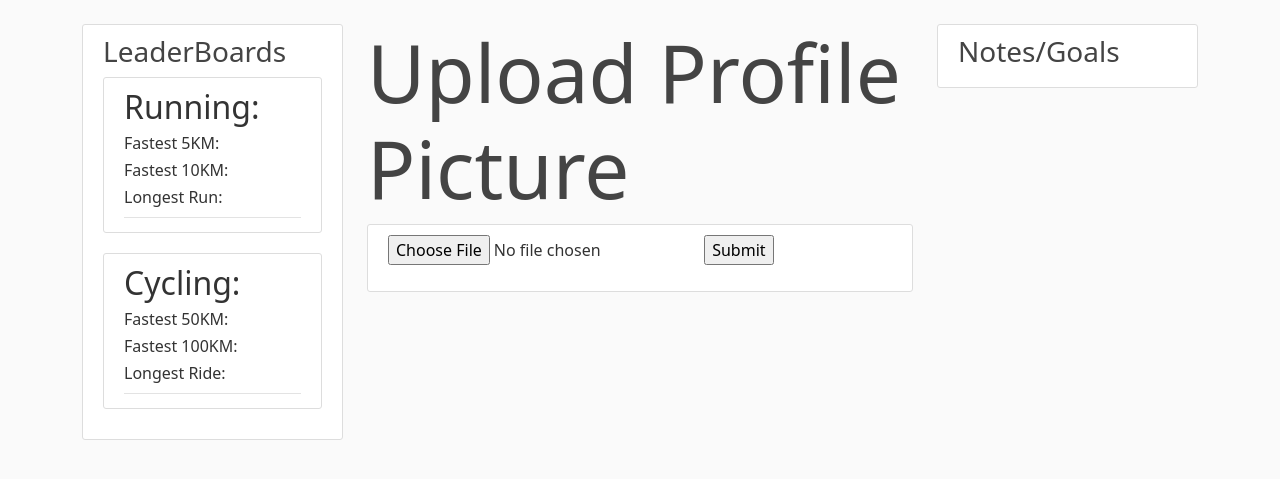
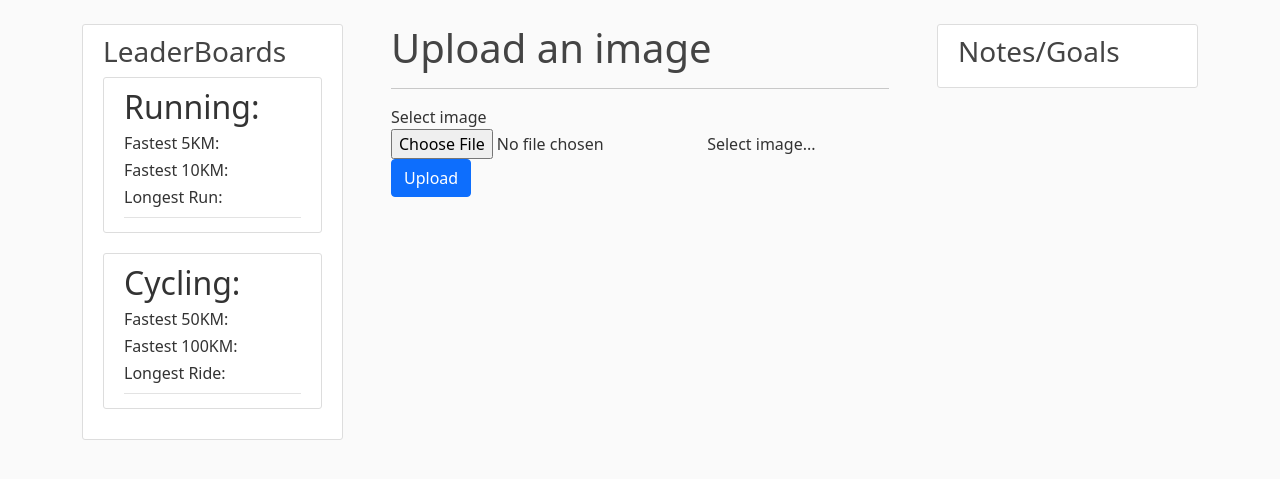
Before and after one commit to lewisstevenmackenzie/Glen-Lyon-Group-Project, a Flask app: page /upload_file in a window 1280 px wide. Shown: the part 56-535 px from the top of the page. Run offline with Flask 2, Linux system fonts and the light colour scheme.

Commit message:
last try

```diff
--- a/fit4all/__init__.py
+++ b/fit4all/__init__.py
@@ -8,6 +8,7 @@ app = Flask(__name__)
 app.config['SECRET_KEY'] = '8656d430a91e21e849364b1dadde70eb'
 app.config['SQLALCHEMY_DATABASE_URI'] = 'sqlite:///site.db'
 app.config["UPLOAD_PATH"] = '/static/profile_images/'
+app.config["IMAGE_UPLOADS"] = "/static/profile_images"
 db = SQLAlchemy(app)
 bcrypt = Bcrypt(app)
 login_manager = LoginManager(app)
--- a/fit4all/routes.py
+++ b/fit4all/routes.py
@@ -202,12 +202,23 @@ def explore_users():
 
     return register()
 
-@app.route("/upload_file",methods=["GET", "POST"])
+
+
+
+
+@app.route("/upload_file", methods=["GET", "POST"])
 def upload_file():
-    if request.method=='POST':
-        f=request.files['file_name']
-        f.save(os.path.join(app.config['UPLOAD_PATH'],f.filename))
-        current_user.image_file = url_for('static/profile_images/', f.filename)
-        db.session.commit()
-        return render_template("home.html")
+
+    if request.method == "POST":
+
+        if request.files:
+
+            image = request.files["image"]
+
+            image.save(os.path.join(app.config["IMAGE_UPLOADS"], image.filename))
+
+            print("Image saved")
+
+            return redirect(request.url)
+
     return render_template("update_profile_pic.html")
--- a/fit4all/templates/update_profile_pic.html
+++ b/fit4all/templates/update_profile_pic.html
@@ -1,11 +1,28 @@
 {% extends "layout.html" %} {% block content %}
-<h1 class="display-1">Upload Profile Picture</h1>
-<article class="media content-section">
-  <div class="media-body">
-    <form action="/upload_file" methods="POST" enctype="multipart/form-data">
-      <input type="file" name="file_name" />
-      <input type="submit" value="Submit" />
-    </form>
+
+<div class="container">
+  <div class="row">
+    <div class="col">
+      <h1>Upload an image</h1>
+      <hr />
+
+      <form action="/upload-image" method="POST" enctype="multipart/form-data">
+        <div class="form-group">
+          <label>Select image</label>
+          <div class="custom-file">
+            <input
+              type="file"
+              class="custom-file-input"
+              name="image"
+              id="image"
+            />
+            <label class="custom-file-label" for="image">Select image...</label>
+          </div>
+        </div>
+
+        <button type="submit" class="btn btn-primary">Upload</button>
+      </form>
+    </div>
   </div>
-</article>
+</div>
 {% endblock content %}
```
